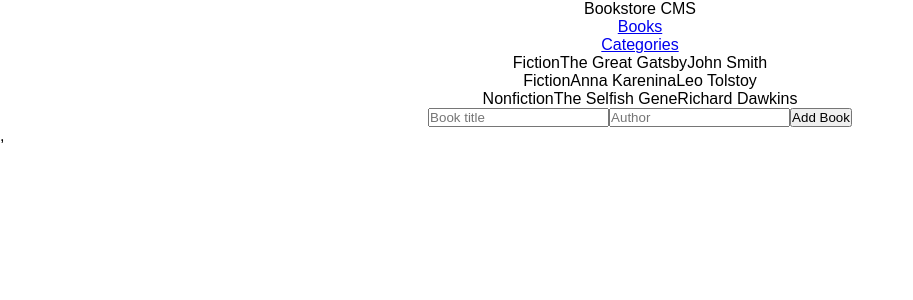
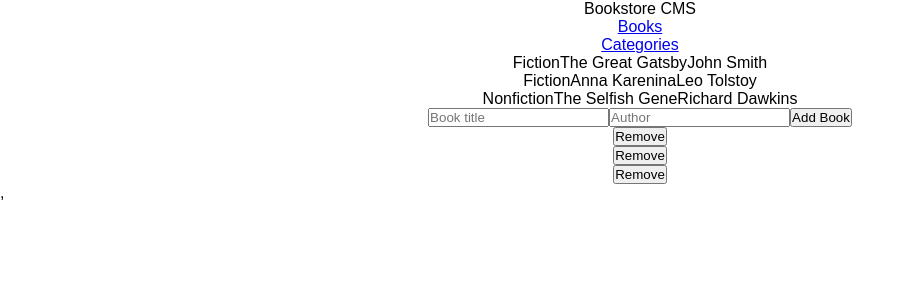
Before and after one commit to Surafels/Bookstore, a React (Create React App) app: page / in a window 1280 px wide. Shown: the top 300 px of the page, without its empty margins (0-913 px from the left). Built offline with nearby package versions, Linux system fonts and the light colour scheme.

Commit message:
Add remove button and functionality

```diff
--- a/src/components/AddButton.js
+++ /dev/null
@@ -1,44 +0,0 @@
-import { useDispatch } from 'react-redux';
-import React, { useState } from 'react';
-import { v4 as uuidv4 } from 'uuid';
-import { addBook } from '../Redux/books/booksSlice';
-
-const AddBtn = () => {
-  const [title, setTitle] = useState('');
-  const [author, setAuthor] = useState('');
-  const dispatch = useDispatch();
-
-  const handleSubmit = (e) => {
-    e.preventDefault();
-    const newBook = {
-      id: uuidv4(),
-      title,
-      author,
-    };
-    dispatch(addBook(newBook));
-    setTitle(' ');
-    setAuthor(' ');
-  };
-
-  return (
-    <form onSubmit={handleSubmit}>
-      <input
-        type="text"
-        placeholder="Book title"
-        value={title}
-        onChange={(e) => setTitle(e.target.value)}
-      />
-      <input
-        type="text"
-        placeholder="Author"
-        value={author}
-        onChange={(e) => setAuthor(e.target.value)}
-      />
-      <button type="submit">
-        Add Book
-      </button>
-    </form>
-  );
-};
-
-export default AddBtn;
--- /dev/null
+++ b/src/components/AddRemoveBtn.js
@@ -0,0 +1,58 @@
+import { useDispatch, useSelector } from 'react-redux';
+import React, { useState } from 'react';
+import { v4 as uuidv4 } from 'uuid';
+import { addBook, removeBook } from '../Redux/books/booksSlice';
+
+const AddBtn = () => {
+  const [title, setTitle] = useState('');
+  const [author, setAuthor] = useState('');
+  const dispatch = useDispatch();
+  const books = useSelector((state) => state.books.books);
+  const handleSubmit = (e) => {
+    e.preventDefault();
+    const newBook = {
+      id: uuidv4(),
+      title,
+      author,
+    };
+    dispatch(addBook(newBook));
+    setTitle(' ');
+    setAuthor(' ');
+  };
+
+  const handleRemove = (id) => {
+    dispatch(removeBook(id));
+  };
+
+  return (
+    <div>
+      <form onSubmit={handleSubmit}>
+        <input
+          type="text"
+          placeholder="Book title"
+          value={title}
+          onChange={(e) => setTitle(e.target.value)}
+        />
+        <input
+          type="text"
+          placeholder="Author"
+          value={author}
+          onChange={(e) => setAuthor(e.target.value)}
+        />
+        <button type="submit">
+          Add Book
+        </button>
+      </form>
+      <ul>
+        {books.map((book) => (
+          <li key={book.id}>
+            <button type="button" onClick={() => handleRemove(book.id)}>Remove</button>
+          </li>
+
+        ))}
+      </ul>
+    </div>
+  );
+};
+
+export default AddBtn;
--- a/src/components/Form.js
+++ b/src/components/Form.js
@@ -1,4 +1,4 @@
-import AddBtn from './AddButton';
+import AddBtn from './AddRemoveBtn';
 
 const InputItem = () => (
   <div>
```
